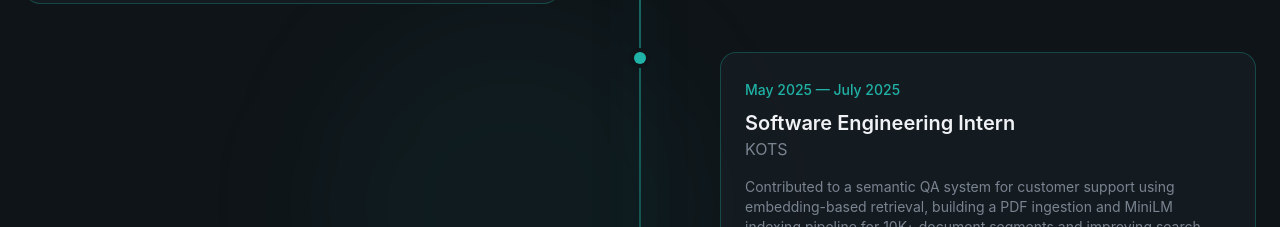
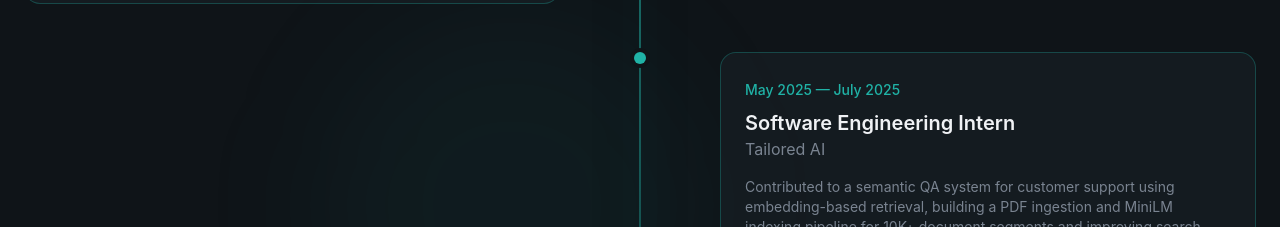
Before and after one commit to SUPAM07/PORTFOLIO-WEBSITE, a React (Vite) app: page / in a window 1280 px wide. Shown: the part 4440-4667 px from the top of the page. Built offline with nearby package versions, Linux system fonts and the light colour scheme.

Commit message:
“fixed”

```diff
--- a/src/sections/Experience.jsx
+++ b/src/sections/Experience.jsx
@@ -16,7 +16,7 @@ const experiences = [
   {
     period: "May 2025 — July 2025",
     role: "Software Engineering Intern",
-    company: "KOTS",
+    company: "Tailored AI",
     description:
       "Contributed to a semantic QA system for customer support using embedding-based retrieval, building a PDF ingestion and MiniLM indexing pipeline for 10K+ document segments and improving search accuracy while enabling Docker + GitHub Actions CI/CD deployment to AWS EC2.",
     technologies: [
```
